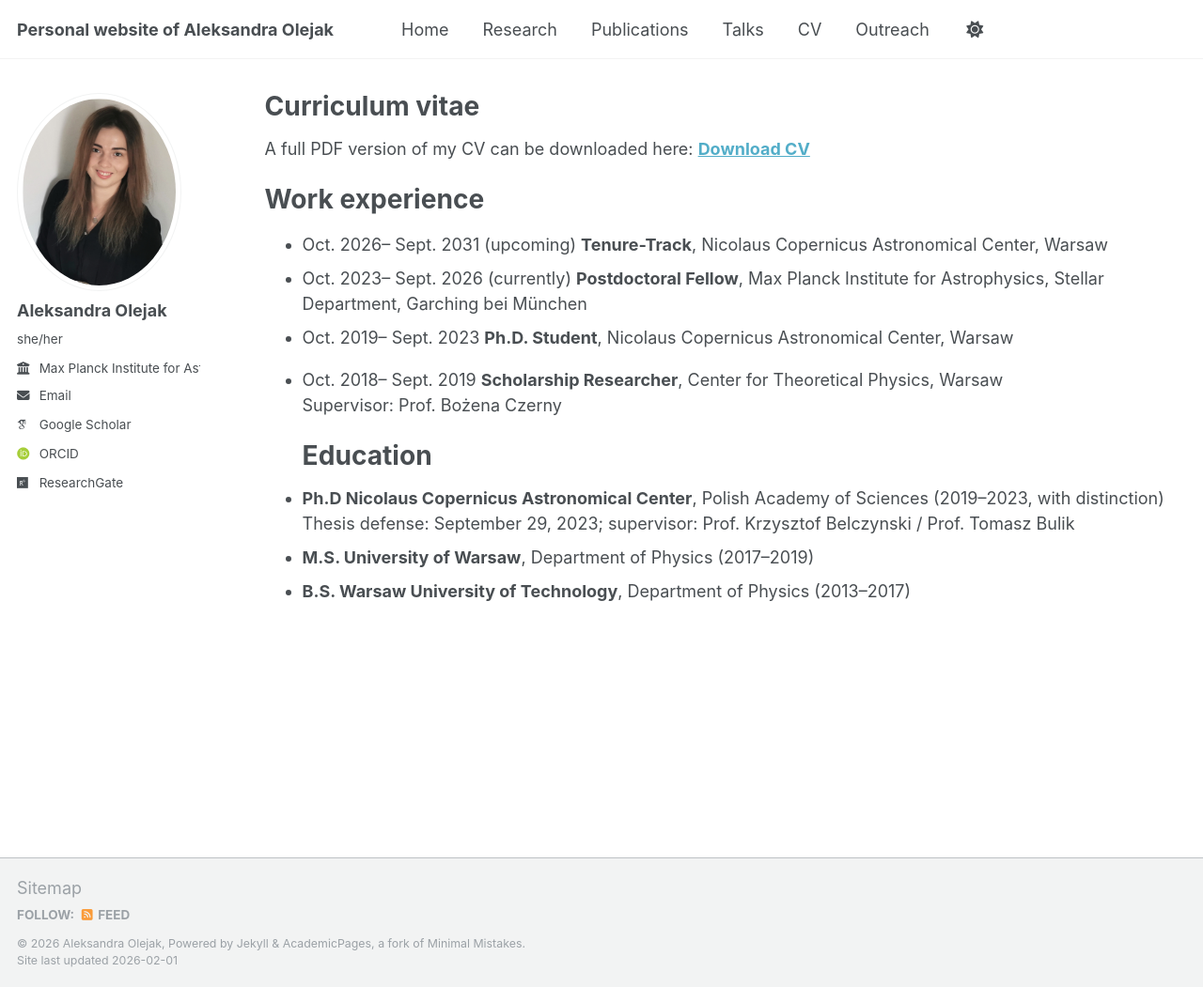
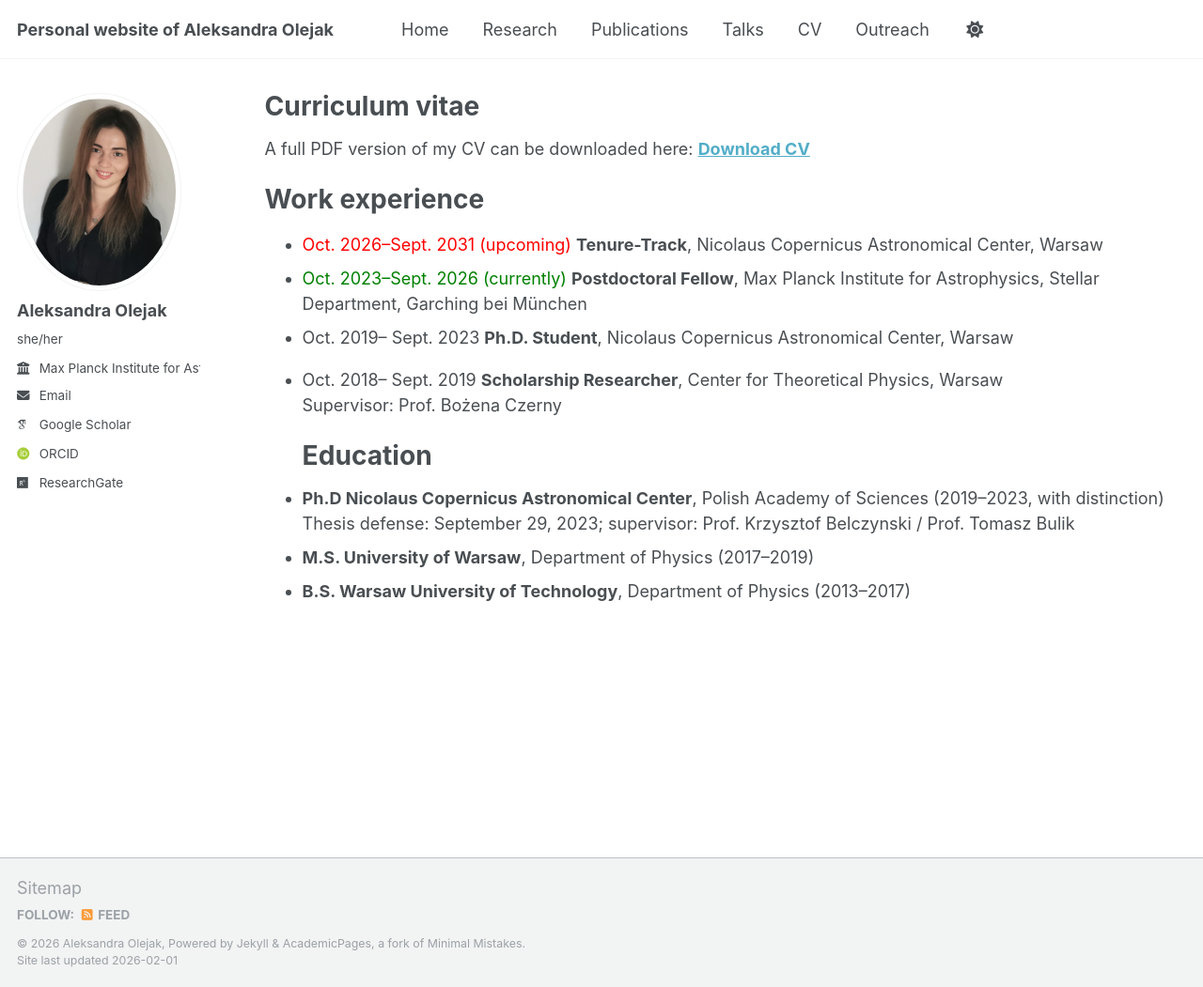
Before and after one commit to aleole/aleole.github.io, a Jekyll site: the page built from _pages/cv.md, in a window 1280 px wide and 1051 px high. Shown: the whole window at 94% size. Built offline with Jekyll 4.4.1, drawn with Linux system fonts in a browser that asks for light colours; some web fonts are replaced; a script that is not in the unit is left out.

Commit message:
Update cv.md

```diff
--- a/_pages/cv.md
+++ b/_pages/cv.md
@@ -13,8 +13,8 @@ A full PDF version of my CV can be downloaded here: **[Download CV](/files/CV_Al
 
 Work experience
 ======
-- Oct. 2026– Sept. 2031 (upcoming) **Tenure-Track**, Nicolaus Copernicus Astronomical Center, Warsaw
-- Oct. 2023– Sept. 2026 (currently) **Postdoctoral Fellow**, Max Planck Institute for Astrophysics, Stellar Department, Garching bei München
+- <span style="color: red;">Oct. 2026–Sept. 2031 (upcoming)</span> **Tenure-Track**, Nicolaus Copernicus Astronomical Center, Warsaw
+- <span style="color: green;">Oct. 2023–Sept. 2026 (currently)</span> **Postdoctoral Fellow**, Max Planck Institute for Astrophysics, Stellar Department, Garching bei München
 - Oct. 2019– Sept. 2023 **Ph.D. Student**, Nicolaus Copernicus Astronomical Center, Warsaw
 - Oct. 2018– Sept. 2019 **Scholarship Researcher**, Center for Theoretical Physics, Warsaw
   Supervisor: Prof. Bożena Czerny
```
